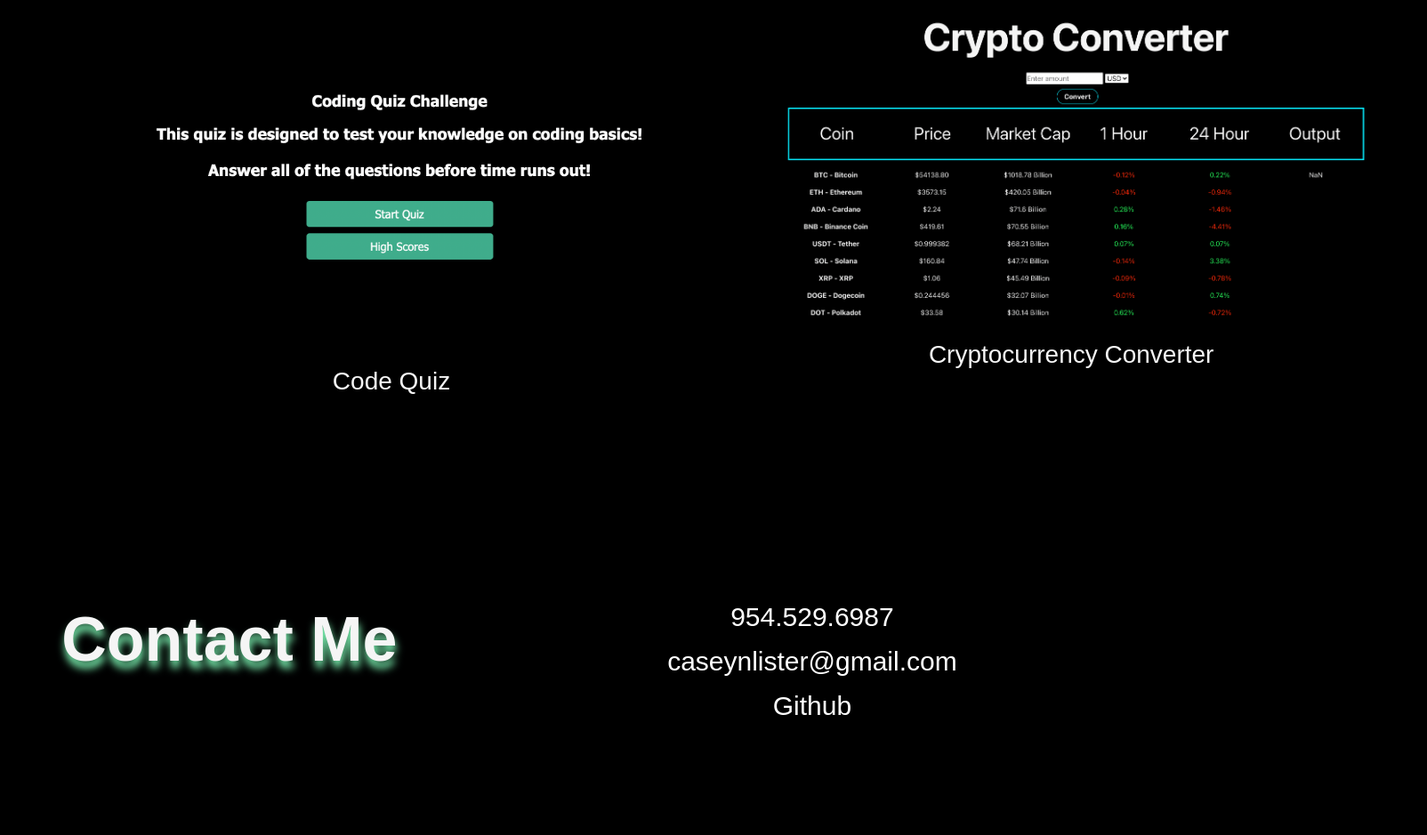
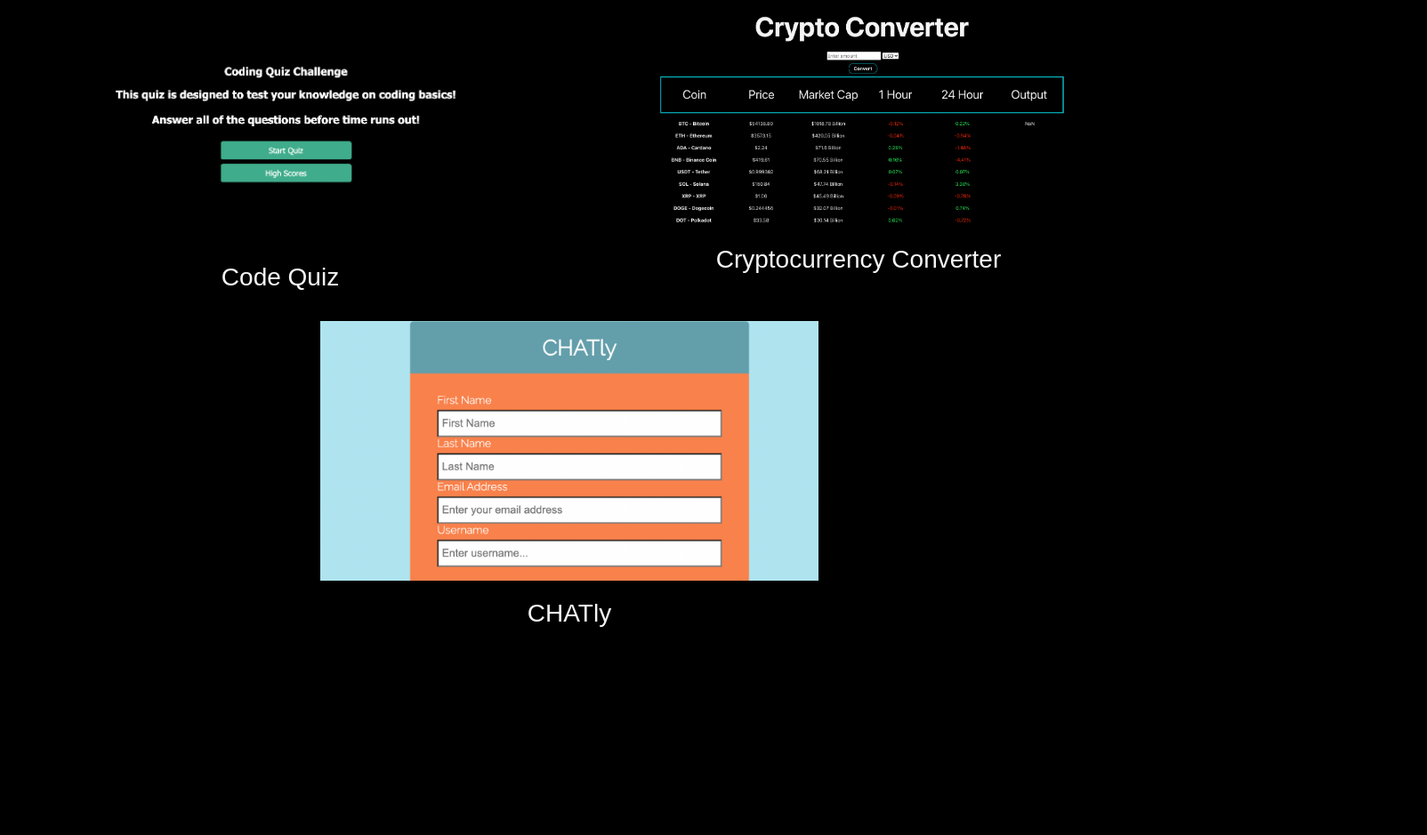
Before and after one commit to caseylister/My-Portfolio, a plain HTML site: page index.html in a window 1280 px wide. Shown: the part 2497-3436 px from the top of the page at 89% size, 1604 px wide, since content can reach past the window. Before the commit the page ends 3408 px from the top, so only its background shows below. Drawn offline with nearby package versions, Linux system fonts and the light colour scheme.

Commit message:
add CHATly

```diff
--- a/index.html
+++ b/index.html
@@ -122,14 +122,13 @@
           </div>
       </div>
       <div class="row row2">
-        <div class="col-sm-5">
-        <div class="card border-0 cards2" style="width: 50rem;">
+        <div class="card border-0 cards2" style="width: 35rem;">
             <a href="https://caseylister.github.io/Code-Quiz/">
               <img
                 src="images/codequiz.png"
                 class="img-fluid"
                 alt="Code Quiz"
-                width="800px"
+                width="560px"
                 height="200px"
               />
             </a>
@@ -139,16 +138,13 @@
               </div>
             </div>
         </div>
-        </div>
-        <div class="col-sm-2"></div>
-        <div class="col-sm-5">
-        <div class="card border-0 cards2" style="width: 50rem;">
+        <div class="card border-0 cards2" style="width: 35rem;">
           <a href="https://tari-star.github.io/Crypto-tracker/">
             <img
               src="images/converter.png"
               class="img-fluid"
               alt="Cryptocurrency Converter Website"
-              width="800px"
+              width="560px"
               height="200px"
             />
           </a>
@@ -158,7 +154,22 @@
             </div>
           </div>
         </div>
-      </div>
+        <div class="card border-0 cards2" style="width: 35rem;">
+          <a href="https://tari-star.github.io/Crypto-tracker/">
+            <img
+              src="images/chatly.png"
+              class="img-fluid"
+              alt="CHATly Website"
+              width="560px"
+              height="200px"
+            />
+          </a>
+          <div class="card-body">
+            <div class="card-title text-center">
+              <h3>CHATly</h3>
+            </div>
+          </div>
+        </div>
       </div>
     </div>
     <div id="contact-me" class="row">
--- a/style.css
+++ b/style.css
@@ -138,6 +138,7 @@ header nav ul li a:hover {
 
 .row2 {
   margin-bottom: 100px;
+  justify-content: space-evenly;
 }
 
 .cards2{
```
Also changed, not shown: images/chatly.png (added), 1 other file.
